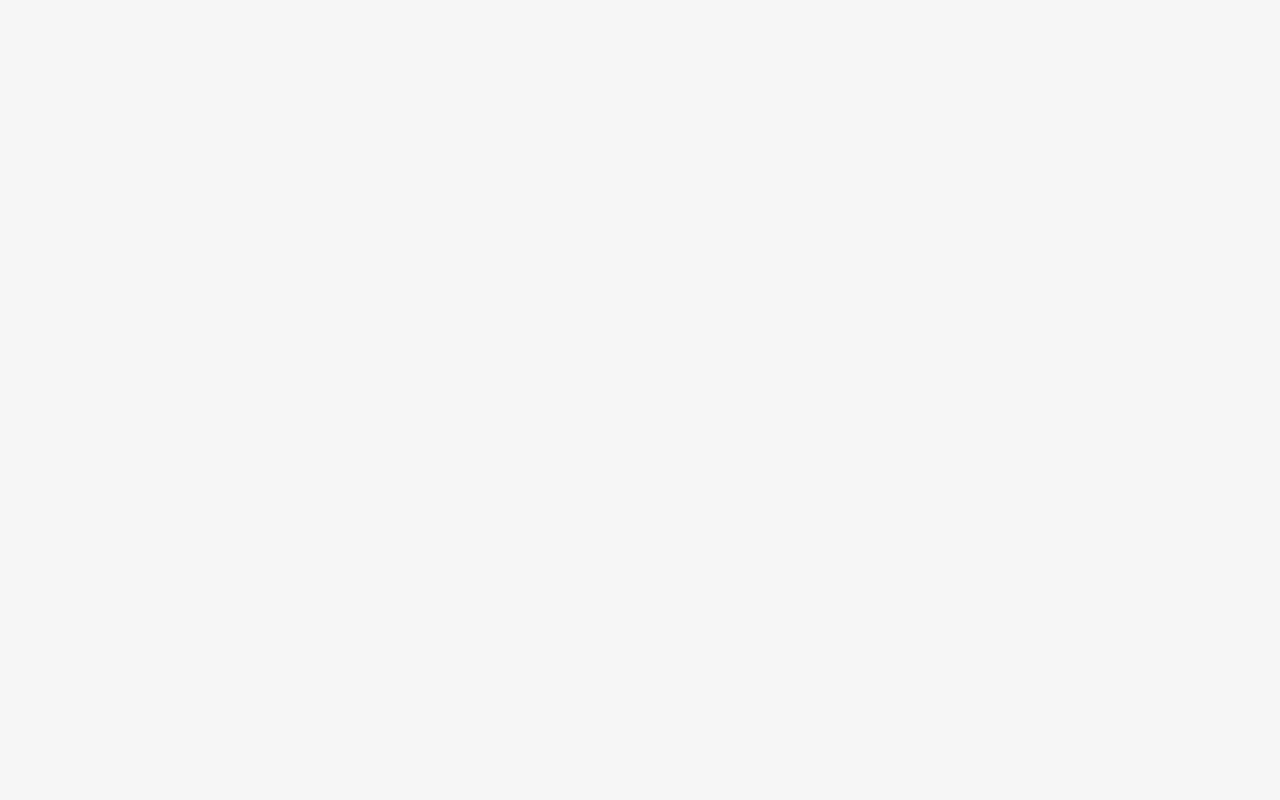
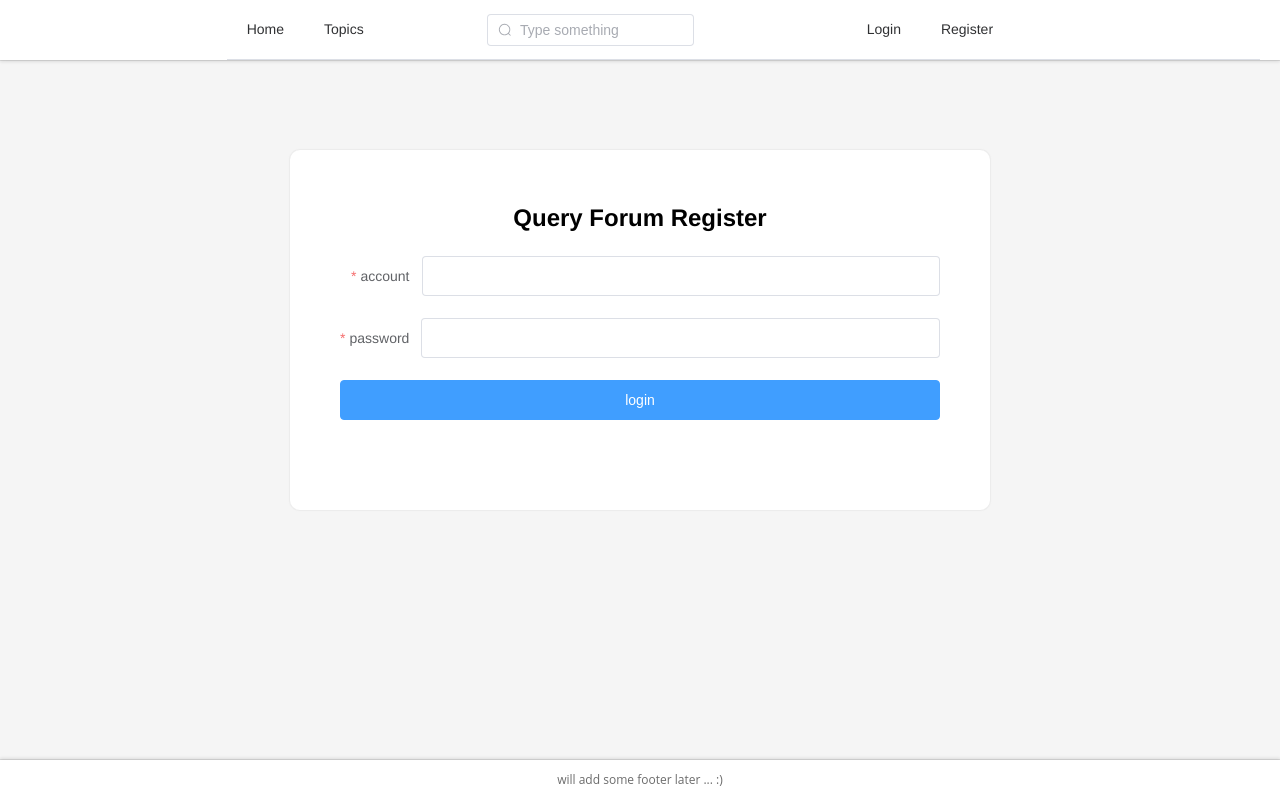
Before and after one commit to hazenoeasy/query-frontend, a Vue app: page /register in a window 1280 px wide. Before the commit this address had no page. Built offline with nearby package versions, Linux system fonts and the light colour scheme.

Commit message:
init login page

```diff
--- a/src/components/Layout/LayoutHeader.vue
+++ b/src/components/Layout/LayoutHeader.vue
@@ -1,12 +1,13 @@
 <template>
   <el-header class="me-area">
+    {{ userStore().token }}
     <el-row class="me-header">
       <el-col
         :span="4"
         class="me-header-left"
       > </el-col>
 
-      <el-col :span="16">
+      <el-col :span="12">
         <el-menu
           :router="true"
           menu-trigger="click"
@@ -35,45 +36,45 @@
         </el-menu>
       </el-col>
 
-      <el-col :span="4">
+      <el-col :span="8">
         <el-menu
           :router="true"
           menu-trigger="click"
           mode="horizontal"
           active-text-color="#909399"
         >
-          <!-- <template v-if="!user.login">
-            <el-menu-item index="/login">
-              <el-button type="text">Login</el-button>
-            </el-menu-item>
-            <el-menu-item index="/register">
-              <el-button type="text">Register</el-button>
-            </el-menu-item>
+          <template v-if="
+            userStore().token == undefined || userStore().token.length == 0
+          ">
+            <el-menu-item index="/login">Login</el-menu-item>
+            <el-menu-item index="/register"> Register </el-menu-item>
           </template>
 
           <template v-else>
-            <el-submenu index>
-              <template slot="title">
-                <img
-                  class="me-header-picture"
-                  :src="user.avatar"
-                />
-              </template>
-              <el-menu-item
-                index
-                @click="logout"
-              ><i class="el-icon-back"></i>Logout</el-menu-item>
-            </el-submenu>
-          </template> -->
+            <el-menu-item
+              index
+              @click="logout"
+            ><i class="el-icon-back"></i>Logout</el-menu-item>
+          </template>
         </el-menu>
       </el-col>
     </el-row>
   </el-header>
 </template>
 <script setup lang="ts">
-import { ref } from "vue";
+import { onMounted, ref } from "vue";
 import { Search } from "@element-plus/icons-vue";
+import { userStore } from "@/store/index";
+import { useRouter } from "vue-router";
+import { debug } from "console";
 const keyWord = ref("");
+const router = useRouter();
+function logout () {
+  userStore().removeToken();
+  router.push({ name: "indexPage" });
+  userStore().setToken("");
+  console.log(userStore().token);
+}
 </script>
 
 <style>
--- a/src/router/index.ts
+++ b/src/router/index.ts
@@ -28,6 +28,16 @@ const router = createRouter({
           name: 'QuestionDetail',
           component: () => import('@/views/QuestionDetail.vue'),
         },
+        {
+          path: '/login',
+          name: 'LoginView',
+          component: () => import('@/views/LoginView.vue'),
+        },
+        {
+          path: '/register',
+          name: 'RegisterView',
+          component: () => import('@/views/RegisterView.vue'),
+        },
       ],
     },
     // {
--- a/src/store/index.ts
+++ b/src/store/index.ts
@@ -1,17 +1,19 @@
-import { ref, computed } from "vue";
-import { defineStore } from "pinia";
-
+import { defineStore } from 'pinia';
 // 对外部暴露一个 use 方法，该方法会导出我们定义的 state
-const useCounterStore = defineStore("counter", function () {
-  const count = ref(0);
-  const double = computed(() => count.value * 2);
-  function increment() {
-    count.value++;
-  }
-  return {
-    count,
-    double,
-    increment,
-  };
+export const userStore = defineStore('user', {
+  state: () => ({
+    uid: '',
+    username: '',
+    token: '',
+  }),
+  actions: {
+    setToken(token: string) {
+      localStorage.token = token;
+      this.token = token;
+    },
+    removeToken() {
+      localStorage.removeItem('token');
+      this.token = '';
+    },
+  },
 });
-export default useCounterStore;
--- a/src/utils/request.ts
+++ b/src/utils/request.ts
@@ -9,8 +9,7 @@ import { ElNotification } from 'element-plus';
  * 请求失败后的错误统一处理
  * @param status 请求失败的状态码
  */
-const errorHandle = (status: number) => {
-  // 状态码判断
+const errorHandle = (status: any) => {
   switch (status) {
     case 302:
       ElNotification.error('接口重定向了！');
@@ -57,7 +56,7 @@ const errorHandle = (status: number) => {
       ElNotification.error('网关超时==>' + status);
       break;
     default:
-      ElNotification.error('其他错误错误==>' + status);
+      ElNotification.error('' + status);
   }
 };
 
@@ -70,7 +69,7 @@ const request = axios.create({
   timeout: 3000,
   //配置请求头
   headers: {
-    'Content-Type': 'application/x-www-form-urlencoded;charset=utf-8;',
+    'Content-Type': 'application/json;charset=UTF-8',
   },
 });
 
@@ -92,10 +91,14 @@ request.interceptors.request.use(
 request.interceptors.response.use(
   (response: AxiosResponse) => {
     const status = response.status;
-
+    const code = response.data.code;
     if (status < 200 || status >= 300) {
       // 处理http错误，抛到业务代码
-      errorHandle(status);
+      errorHandle(code);
+    }
+    if (code < 200 || code >= 300) {
+      // 处理http错误，抛到业务代码
+      ElNotification.error(response.data.message);
     }
     return response;
   },
--- /dev/null
+++ b/src/views/LoginView.vue
@@ -0,0 +1,144 @@
+<template>
+  <div class="me-login-box me-login-box-radius">
+    <h1>Query Forum Login</h1>
+
+    <el-form
+      ref="userFormRef"
+      :model="userForm"
+      :rules="rules"
+      size="large"
+      label-width="auto"
+    >
+      <el-form-item
+        label="account"
+        prop="account"
+      >
+        <el-input v-model="userForm.account"></el-input>
+      </el-form-item>
+
+      <el-form-item
+        label="password"
+        prop="password"
+      >
+        <el-input
+          type="password"
+          v-model="userForm.password"
+        ></el-input>
+      </el-form-item>
+
+      <el-form-item class="me-login-button">
+        <el-button
+          type="primary"
+          @click="submitForm(userFormRef)"
+        >login</el-button>
+      </el-form-item>
+    </el-form>
+  </div>
+</template>
+
+<script lang="ts" setup>
+import { ref, reactive } from "vue";
+import type { FormInstance, FormRules } from "element-plus";
+import { userStore } from "@/store/index";
+import AuthApi from "@/api/auth";
+import { useRouter } from "vue-router";
+import { ElMessage } from "element-plus";
+import { ElNotification } from "element-plus";
+const userFormRef = ref<FormInstance>();
+const router = useRouter();
+const userForm = reactive({ account: "", password: "" });
+const rules = reactive<FormRules>({
+  account: [
+    { required: true, message: "请输入用户名", trigger: "blur" },
+    { min: 3, max: 10, message: "不能大于10个字符", trigger: "blur" },
+  ],
+  password: [
+    { required: true, message: "请输入密码", trigger: "blur" },
+    { min: 3, max: 10, message: "不能大于10个字符", trigger: "blur" },
+  ],
+});
+const submitForm = (formEl: FormInstance | undefined) => {
+  if (!formEl) return;
+  // TopicApi.getPopularQuestions(10).then((response) => {
+  //   userStore().setToken(response.data.data);
+  //   console.log("submit!");
+  //   // router.go(-1);
+  // });
+  AuthApi.login(userForm.account, userForm.password)
+    .then((response) => {
+      if (response.data.code == 200) {
+        userStore().setToken(response.data.data);
+        ElNotification.success("login!");
+        router.go(-1);
+      }
+    })
+    .catch((err) => {
+      ElMessage({
+        showClose: true,
+        message: "wrong password",
+        center: true,
+      });
+      console.log("error!", err);
+    });
+};
+</script>
+
+<style scoped>
+#login {
+  min-width: 100%;
+  min-height: 100%;
+}
+
+.me-video-player {
+  background-color: transparent;
+  width: 100%;
+  height: 100%;
+  object-fit: fill;
+  display: block;
+  position: absolute;
+  left: 0;
+  z-index: 0;
+  top: 0;
+}
+
+.me-login-box {
+  position: absolute;
+  width: 600px;
+  height: 260px;
+  background-color: white;
+  margin-top: 150px;
+  margin-left: -350px;
+  left: 50%;
+  padding: 50px;
+}
+
+.me-login-box-radius {
+  border-radius: 10px;
+  box-shadow: 0px 0px 1px 1px rgba(161, 159, 159, 0.1);
+}
+
+.me-login-box h1 {
+  text-align: center;
+  font-size: 24px;
+  margin-bottom: 20px;
+  vertical-align: middle;
+}
+
+.me-login-design {
+  text-align: center;
+  font-family: "Open Sans", sans-serif;
+  font-size: 18px;
+}
+
+.me-login-design-color {
+  color: #909399 !important;
+}
+
+.me-login-button {
+  text-align: center;
+}
+
+.me-login-button button {
+  width: 100%;
+}
+</style>
--- /dev/null
+++ b/src/views/RegisterView.vue
@@ -0,0 +1,144 @@
+<template>
+  <div class="me-login-box me-login-box-radius">
+    <h1>Query Forum Register</h1>
+
+    <el-form
+      ref="userFormRef"
+      :model="userForm"
+      :rules="rules"
+      size="large"
+      label-width="auto"
+    >
+      <el-form-item
+        label="account"
+        prop="account"
+      >
+        <el-input v-model="userForm.account"></el-input>
+      </el-form-item>
+
+      <el-form-item
+        label="password"
+        prop="password"
+      >
+        <el-input
+          type="password"
+          v-model="userForm.password"
+        ></el-input>
+      </el-form-item>
+
+      <el-form-item class="me-login-button">
+        <el-button
+          type="primary"
+          @click="submitForm(userFormRef)"
+        >login</el-button>
+      </el-form-item>
+    </el-form>
+  </div>
+</template>
+
+<script lang="ts" setup>
+import { ref, reactive } from "vue";
+import type { FormInstance, FormRules } from "element-plus";
+import { userStore } from "@/store/index";
+import AuthApi from "@/api/auth";
+import { useRouter } from "vue-router";
+import { ElMessage } from "element-plus";
+import { ElNotification } from "element-plus";
+const userFormRef = ref<FormInstance>();
+const router = useRouter();
+const userForm = reactive({ account: "", password: "" });
+const rules = reactive<FormRules>({
+  account: [
+    { required: true, message: "请输入用户名", trigger: "blur" },
+    { min: 3, max: 10, message: "不能大于10个字符", trigger: "blur" },
+  ],
+  password: [
+    { required: true, message: "请输入密码", trigger: "blur" },
+    { min: 3, max: 10, message: "不能大于10个字符", trigger: "blur" },
+  ],
+});
+const submitForm = (formEl: FormInstance | undefined) => {
+  if (!formEl) return;
+  // TopicApi.getPopularQuestions(10).then((response) => {
+  //   userStore().setToken(response.data.data);
+  //   console.log("submit!");
+  //   // router.go(-1);
+  // });
+  AuthApi.login(userForm.account, userForm.password)
+    .then((response) => {
+      if (response.data.code == 200) {
+        userStore().setToken(response.data.data);
+        ElNotification.success("login!");
+        router.go(-1);
+      }
+    })
+    .catch((err) => {
+      ElMessage({
+        showClose: true,
+        message: "wrong password",
+        center: true,
+      });
+      console.log("error!", err);
+    });
+};
+</script>
+
+<style scoped>
+#login {
+  min-width: 100%;
+  min-height: 100%;
+}
+
+.me-video-player {
+  background-color: transparent;
+  width: 100%;
+  height: 100%;
+  object-fit: fill;
+  display: block;
+  position: absolute;
+  left: 0;
+  z-index: 0;
+  top: 0;
+}
+
+.me-login-box {
+  position: absolute;
+  width: 600px;
+  height: 260px;
+  background-color: white;
+  margin-top: 150px;
+  margin-left: -350px;
+  left: 50%;
+  padding: 50px;
+}
+
+.me-login-box-radius {
+  border-radius: 10px;
+  box-shadow: 0px 0px 1px 1px rgba(161, 159, 159, 0.1);
+}
+
+.me-login-box h1 {
+  text-align: center;
+  font-size: 24px;
+  margin-bottom: 20px;
+  vertical-align: middle;
+}
+
+.me-login-design {
+  text-align: center;
+  font-family: "Open Sans", sans-serif;
+  font-size: 18px;
+}
+
+.me-login-design-color {
+  color: #909399 !important;
+}
+
+.me-login-button {
+  text-align: center;
+}
+
+.me-login-button button {
+  width: 100%;
+}
+</style>
--- a/vite.config.ts
+++ b/vite.config.ts
@@ -23,7 +23,7 @@ export default defineConfig({
         target: 'http://localhost:8888',
         changeOrigin: true,
         secure: false,
-        rewrite: (path) => path.replace('/api/', '/'),
+        rewrite: (path) => path.replace('/api', '/'),
       },
     },
   },
```
Also changed, not shown: src/store/token.ts (added, +11 -0 lines), src/views/QuestionDetail.vue (+1 -9 lines).
